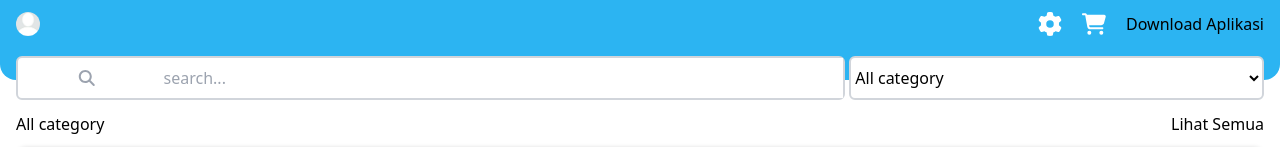
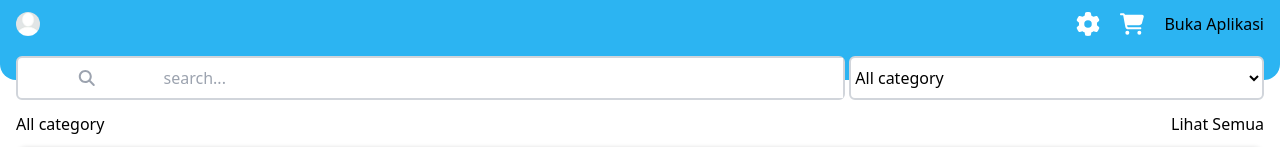
Before and after one commit to ARofiqi/koperasi-fe, a Vue app: page / in a window 1280 px wide. Shown: the top 147 px of the page. Built offline with nearby package versions, Linux system fonts and the light colour scheme.

Commit message:
feat add pwa

```diff
--- a/src/components/downloadApp.vue
+++ b/src/components/downloadApp.vue
@@ -1,6 +1,6 @@
 <template>
   <div>
-    <button v-if="!isInstalled" @click="downloadApp">Download Aplikasi</button>
+    <button v-if="isInstalled" @click="downloadApp">Download Aplikasi</button>
     <button v-else @click="openApp">Buka Aplikasi</button>
   </div>
 </template>
@@ -16,54 +16,35 @@ export default {
   methods: {
     downloadApp() {
       if (this.deferredPrompt) {
-        // Memanggil prompt untuk menginstal aplikasi
         this.deferredPrompt.prompt();
-
-        // Menunggu hasil prompt
         this.deferredPrompt.userChoice.then((choiceResult) => {
           if (choiceResult.outcome === "accepted") {
-            // Pengguna memilih menginstal aplikasi
             console.log("Aplikasi diinstal");
           } else {
-            // Pengguna memilih tidak menginstal aplikasi
             console.log("Pemasangan dibatalkan");
           }
-
-          // Setelah prompt selesai, atur kembali deferredPrompt menjadi null
           this.deferredPrompt = null;
         });
       }
     },
     openApp() {
-      // Logika untuk membuka aplikasi
       alert("Aplikasi Dibuka!");
     },
     checkInstallability() {
-      // Event listener untuk menyimpan prompt untuk instalasi
       window.addEventListener("beforeinstallprompt", (event) => {
-        // Mencegah prompt instalasi default
         event.preventDefault();
-
-        // Menyimpan event prompt untuk digunakan nanti
         this.deferredPrompt = event;
-
-        // Setel state untuk menampilkan tombol "Download Aplikasi"
         this.isInstalled = false;
       });
-
-      // Event listener untuk memantau status instalasi aplikasi
       window.addEventListener("appinstalled", () => {
-        // Setel state untuk menampilkan tombol "Buka Aplikasi"
         this.isInstalled = true;
       });
     },
   },
   mounted() {
-    // Mengecek apakah aplikasi sudah diinstal sebelumnya
     if (window.matchMedia("(display-mode: standalone)").matches) {
       this.isInstalled = true;
     } else {
-      // Memanggil fungsi untuk memeriksa kemampuan instalasi
       this.checkInstallability();
     }
   },
```
